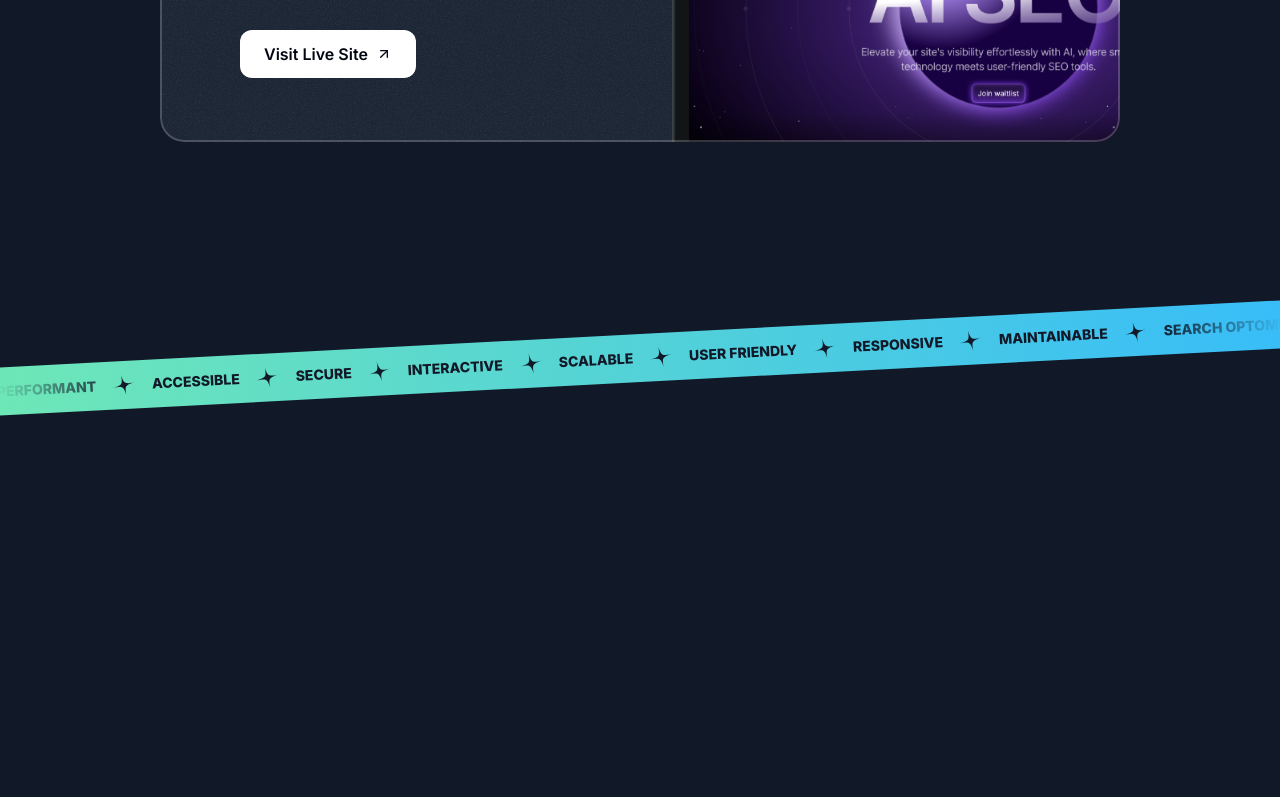
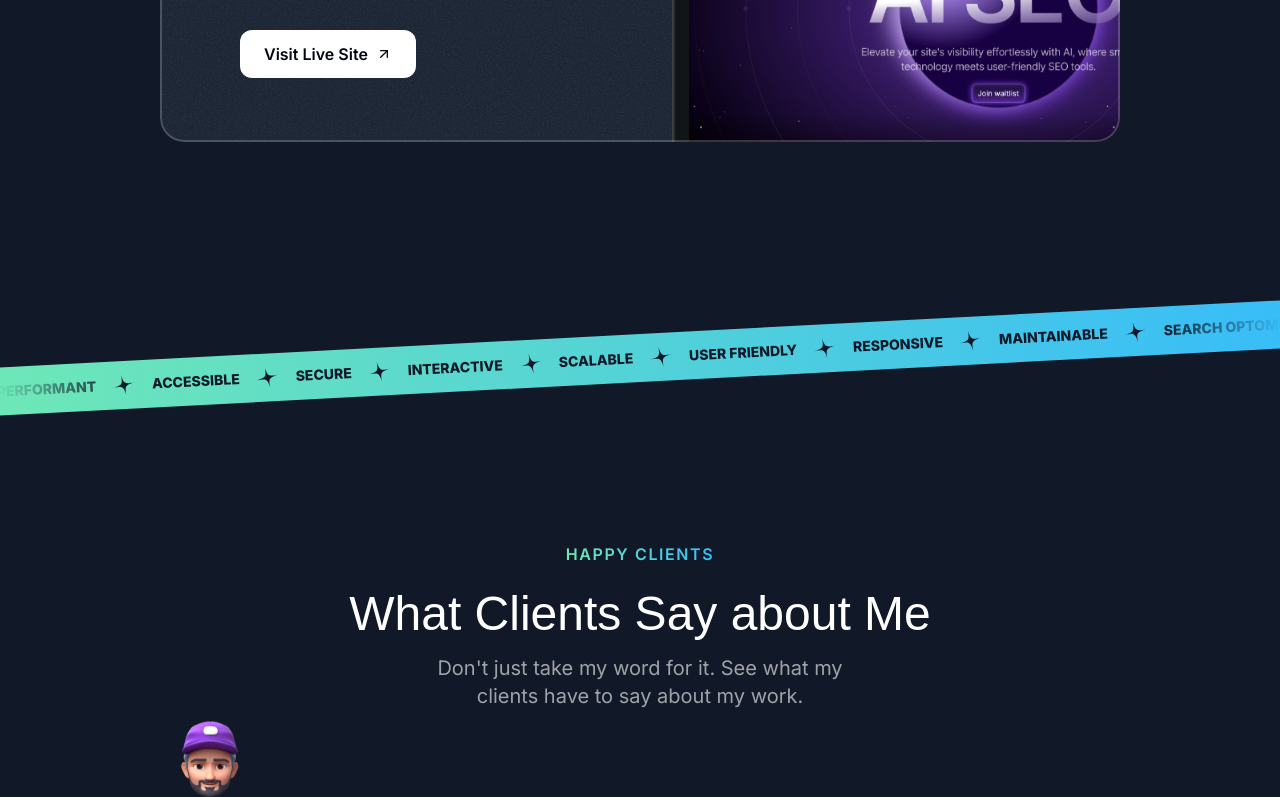
Before and after one commit to d-zucho/portfolio-frontendtube, a Next.js app: page / in a window 1280 px wide. Shown: the part 2718-3515 px from the top of the page. Before the commit the page ends 3196 px from the top, so only its background shows below. Built offline with nearby package versions, Linux system fonts and the light colour scheme; a web font is replaced by a local one.

Commit message:
create and implement section header component

```diff
--- a/src/app/page.tsx
+++ b/src/app/page.tsx
@@ -2,6 +2,7 @@ import { Header } from '@/sections/Header'
 import { HeroSection } from '@/sections/Hero'
 import { ProjectsSection } from '@/sections/Projects'
 import { TapeSection } from '@/sections/Tape'
+import { TestimonialsSection } from '@/sections/Testimonials'
 
 export default function Home() {
   return (
@@ -10,6 +11,7 @@ export default function Home() {
       <HeroSection />
       <ProjectsSection />
       <TapeSection />
+      <TestimonialsSection />
     </div>
   )
 }
--- /dev/null
+++ b/src/components/SectionHeader.tsx
@@ -0,0 +1,27 @@
+interface SectionHeaderProps {
+  title: string
+  subtitle: string
+  description: string
+}
+
+export const SectionHeader = ({
+  title,
+  subtitle,
+  description,
+}: SectionHeaderProps) => {
+  return (
+    <>
+      <div className='flex justify-center'>
+        <p className='uppercase font-semibold tracking-widest bg-gradient-to-r from-emerald-300 to-sky-400 text-transparent bg-clip-text'>
+          {subtitle}
+        </p>
+      </div>
+      <h2 className='font-serif text-3xl md:text-5xl text-center mt-6'>
+        {title}
+      </h2>
+      <p className='text-center text-white/60 mt-4 md:text-lg max-w-md lg:text-xl mx-auto'>
+        {description}
+      </p>
+    </>
+  )
+}
--- /dev/null
+++ b/src/components/TestimonialCard.tsx
@@ -0,0 +1,7 @@
+import React from 'react'
+
+type Props = {}
+
+export const TestimonialCard = (props: Props) => {
+  return <article>TestimonialCard</article>
+}
--- a/src/sections/Projects.tsx
+++ b/src/sections/Projects.tsx
@@ -5,6 +5,7 @@ import grainImage from '@/assets/images/grain.jpg'
 import CheckCircle from '@/assets/icons/check-circle.svg'
 import ArrowUpRightIcon from '@/assets/icons/arrow-up-right.svg'
 import Image from 'next/image'
+import { SectionHeader } from '@/components/SectionHeader'
 
 const portfolioProjects = [
   {
@@ -49,17 +50,12 @@ export const ProjectsSection = () => {
   return (
     <section className='pb-16 lg:py-24'>
       <div className='container'>
-        <div className='flex justify-center'>
-          <p className='uppercase font-semibold tracking-widest bg-gradient-to-r from-emerald-300 to-sky-400 text-transparent bg-clip-text'>
-            Real World Results
-          </p>
-        </div>
-        <h2 className='font-serif text-3xl md:text-5xl text-center mt-6'>
-          Featured Projects
-        </h2>
-        <p className='text-center text-white/60 mt-4 md:text-lg max-w-md lg:text-xl mx-auto'>
-          See how I transformed concepts into engaging digital experiences.
-        </p>
+        <SectionHeader
+          subtitle='Real World Results'
+          title='Featured Projects'
+          description='See how I transformed concepts into engaging digital experiences.'
+        />
+
         {/* all projects container */}
         <div className='flex flex-col mt-10 md:mt-20 gap-20'>
           {portfolioProjects.map((project) => (
--- a/src/sections/Testimonials.tsx
+++ b/src/sections/Testimonials.tsx
@@ -1,42 +1,65 @@
-import memojiAvatar1 from "@/assets/images/memoji-avatar-1.png";
-import memojiAvatar2 from "@/assets/images/memoji-avatar-2.png";
-import memojiAvatar3 from "@/assets/images/memoji-avatar-3.png";
-import memojiAvatar4 from "@/assets/images/memoji-avatar-4.png";
-import memojiAvatar5 from "@/assets/images/memoji-avatar-5.png";
+import memojiAvatar1 from '@/assets/images/memoji-avatar-1.png'
+import memojiAvatar2 from '@/assets/images/memoji-avatar-2.png'
+import memojiAvatar3 from '@/assets/images/memoji-avatar-3.png'
+import memojiAvatar4 from '@/assets/images/memoji-avatar-4.png'
+import memojiAvatar5 from '@/assets/images/memoji-avatar-5.png'
+import { SectionHeader } from '@/components/SectionHeader'
+import Image from 'next/image'
 
 const testimonials = [
   {
-    name: "Alex Turner",
-    position: "Marketing Manager @ TechStartups",
+    name: 'Alex Turner',
+    position: 'Marketing Manager @ TechStartups',
     text: "Alex was instrumental in transforming our website into a powerful marketing tool. His attention to detail and ability to understand our brand is exceptional. We're thrilled with the results!",
     avatar: memojiAvatar1,
   },
   {
-    name: "Olivia Green",
-    position: "Head of Design @ GreenLeaf",
-    text: "Working with Alex was a pleasure. His expertise in frontend development brought our designs to life in a way we never imagined. The website has exceeded our expectations.",
+    name: 'Olivia Green',
+    position: 'Head of Design @ GreenLeaf',
+    text: 'Working with Alex was a pleasure. His expertise in frontend development brought our designs to life in a way we never imagined. The website has exceeded our expectations.',
     avatar: memojiAvatar2,
   },
   {
-    name: "Daniel White",
-    position: "CEO @ InnovateCo",
+    name: 'Daniel White',
+    position: 'CEO @ InnovateCo',
     text: "Alex's ability to create seamless user experiences is unmatched. Our website has seen a significant increase in conversions since launching the new design. We couldn't be happier.",
     avatar: memojiAvatar3,
   },
   {
-    name: "Emily Carter",
-    position: "Product Manager @ GlobalTech",
+    name: 'Emily Carter',
+    position: 'Product Manager @ GlobalTech',
     text: "Alex is a true frontend wizard. He took our complex product and transformed it into an intuitive and engaging user interface. We're already seeing positive feedback from our customers.",
     avatar: memojiAvatar4,
   },
   {
-    name: "Michael Brown",
-    position: "Director of IT @ MegaCorp",
+    name: 'Michael Brown',
+    position: 'Director of IT @ MegaCorp',
     text: "Alex's work on our website has been nothing short of exceptional. He's a talented developer who is also a great communicator. We highly recommend him.",
     avatar: memojiAvatar5,
   },
-];
+]
 
 export const TestimonialsSection = () => {
-  return <div>Testimonials Section</div>;
-};
+  return (
+    <section className='pt-16 pb-60 container'>
+      <SectionHeader
+        title='What Clients Say about Me'
+        subtitle='HAPPY CLIENTS'
+        description="Don't just take my word for it. See what my clients have to say about my work."
+      />
+
+      <div>
+        {testimonials.map((testimonial) => (
+          <article key={testimonial.name}>
+            <Image src={testimonial.avatar} alt={testimonial.name} />
+            <div>
+              <span>{testimonial.name}</span>
+              <span>{testimonial.position}</span>
+            </div>
+            <p>{testimonial.text}</p>
+          </article>
+        ))}
+      </div>
+    </section>
+  )
+}
```
